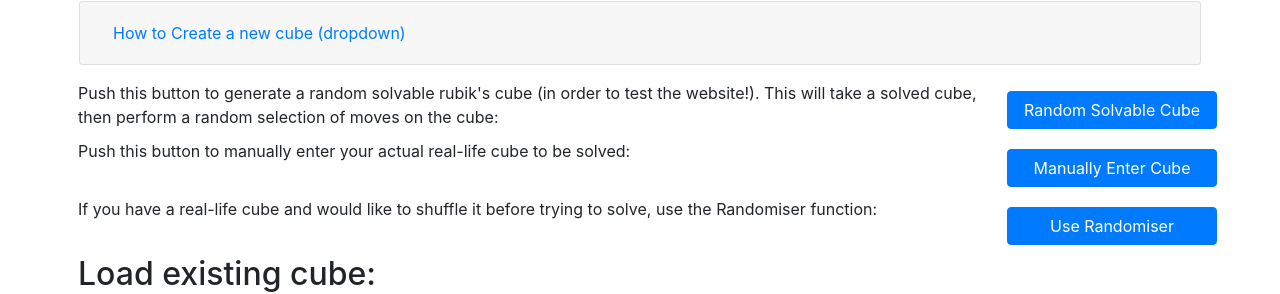
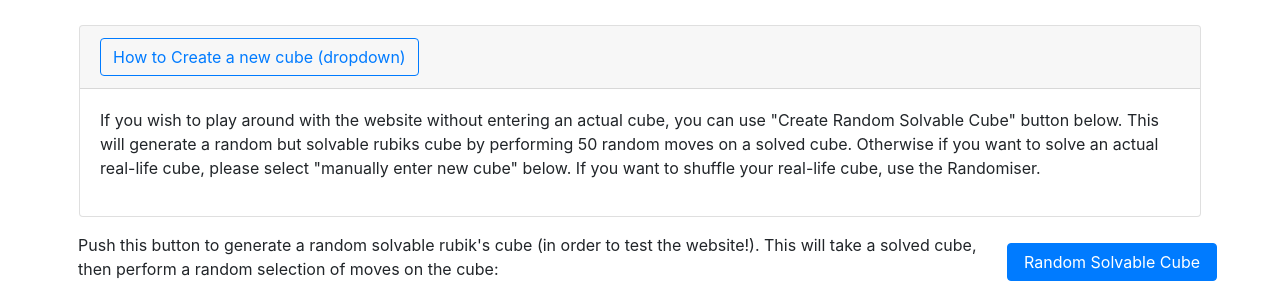
Before and after one commit to samjcox/rubiks, a Flask app: template templates/index.html in a window 1280 px wide. Shown: the part 576-870 px from the top of the page. Run offline with Flask 2, Linux system fonts and the light colour scheme; the template is opened without the code that fills it, so the values that code supplies are empty.

Commit message:
Open/close accordians based on screen size
- Clarified dropdown accordians to look like buttons, insted of looking
like links.
- Added description to Wired video, to clarify its purpose (which is
to explain how to solve a rubiks cube, not how to use this site).
- Added javascript to automatically open/close accordians depending
on screen size.

```diff
--- a/templates/index.html
+++ b/templates/index.html
@@ -14,6 +14,17 @@
         function confirm_delete_off() {
             document.getElementById("confirm_delete").style.display = "none";
         }
+        window.addEventListener("resize", open_accordian);
+        function open_accordian() {
+            if (window.outerWidth > 1007) {
+                txt = "window is larger."
+                document.getElementById("collapseOne").classList.add('show');
+                document.getElementById("collapseTwo").classList.add('show');
+            } else {
+                document.getElementById("collapseOne").classList.remove('show');
+                document.getElementById("collapseTwo").classList.remove('show');
+            }
+        }
     </script>
 
     <h1>Getting Started</h1>
@@ -29,7 +40,7 @@
                 <div class="card">
                   <div class="card-header" id="headingOne">
                     <h5 class="mb-0">
-                      <button class="btn btn-link" type="button" data-toggle="collapse" data-target="#collapseOne" aria-expanded="true" aria-controls="collapseOne">
+                      <button class="btn btn-outline-primary" type="button" data-toggle="collapse" data-target="#collapseOne" aria-expanded="true" aria-controls="collapseOne">
                         How to use this site (dropdown)
                       </button>
                     </h5>
@@ -45,8 +56,9 @@
             </div>
         </div>
         <div class="col p-3" style="min-width:350px;">
+            This video will show you the theory behind solving a rubiks cube:
             <div class="iframe-container">
-                <iframe class="responsive-iframe" src="https://www.youtube.com/embed/R-R0KrXvWbc" title="YouTube video player" frameborder="0" allow="accelerometer; autoplay; clipboard-write; encrypted-media; gyroscope; picture-in-picture" allowfullscreen></iframe>
+                <iframe class="responsive-iframe" src="https://www.youtube.com/embed/R-R0KrXvWbc" title="YouTube video player" frameborder="0" allow="accelerometer; autoplay; clipboard-write; encrypted-media; gyroscope; picture-in-picture" allowfullscreen onload="open_accordian()"></iframe>
             </div>
         </div>
     </div>
@@ -58,7 +70,7 @@
                 <div class="card">
                   <div class="card-header" id="headingTwo">
                     <h5 class="mb-0">
-                      <button class="btn btn-link" type="button" data-toggle="collapse" data-target="#collapseTwo" aria-expanded="true" aria-controls="collapseTwo">
+                      <button class="btn btn-outline-primary" type="button" data-toggle="collapse" data-target="#collapseTwo" aria-expanded="true" aria-controls="collapseTwo">
                         How to Create a new cube (dropdown)
                       </button>
                     </h5>
```
